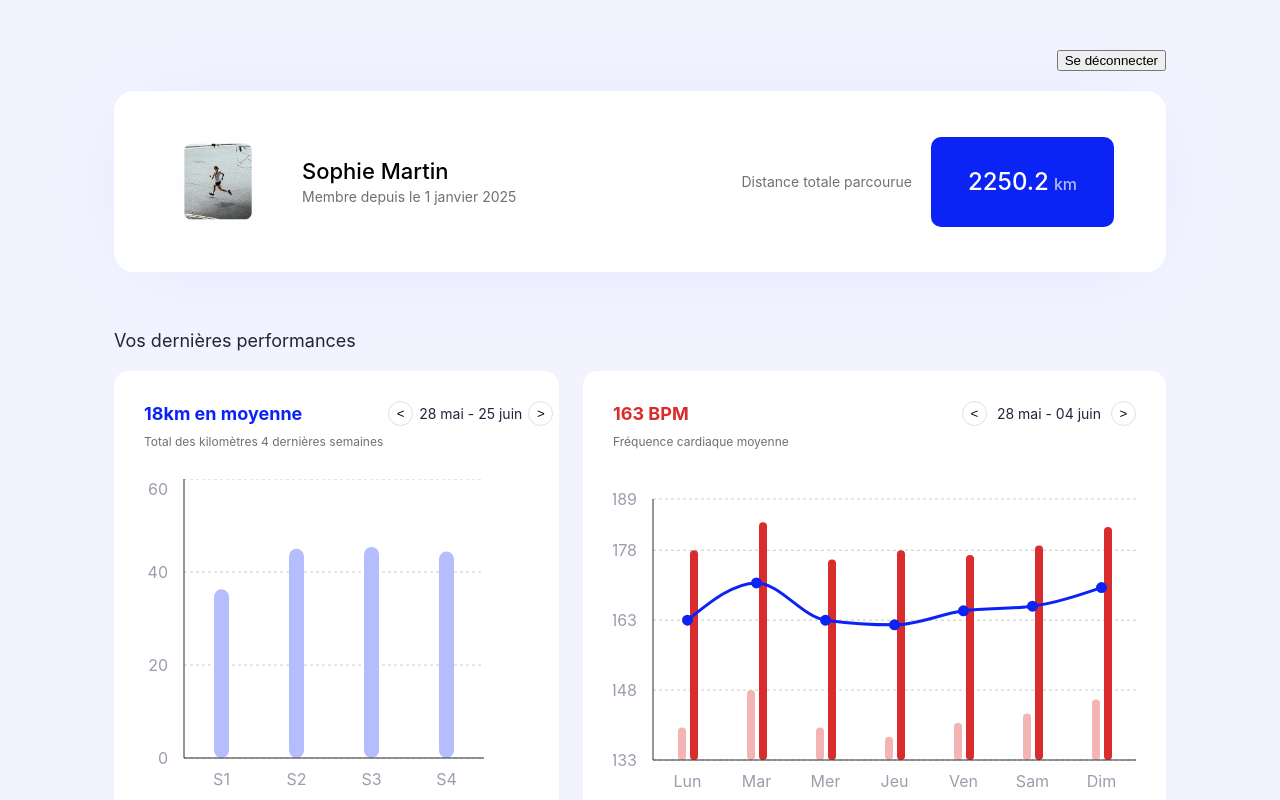
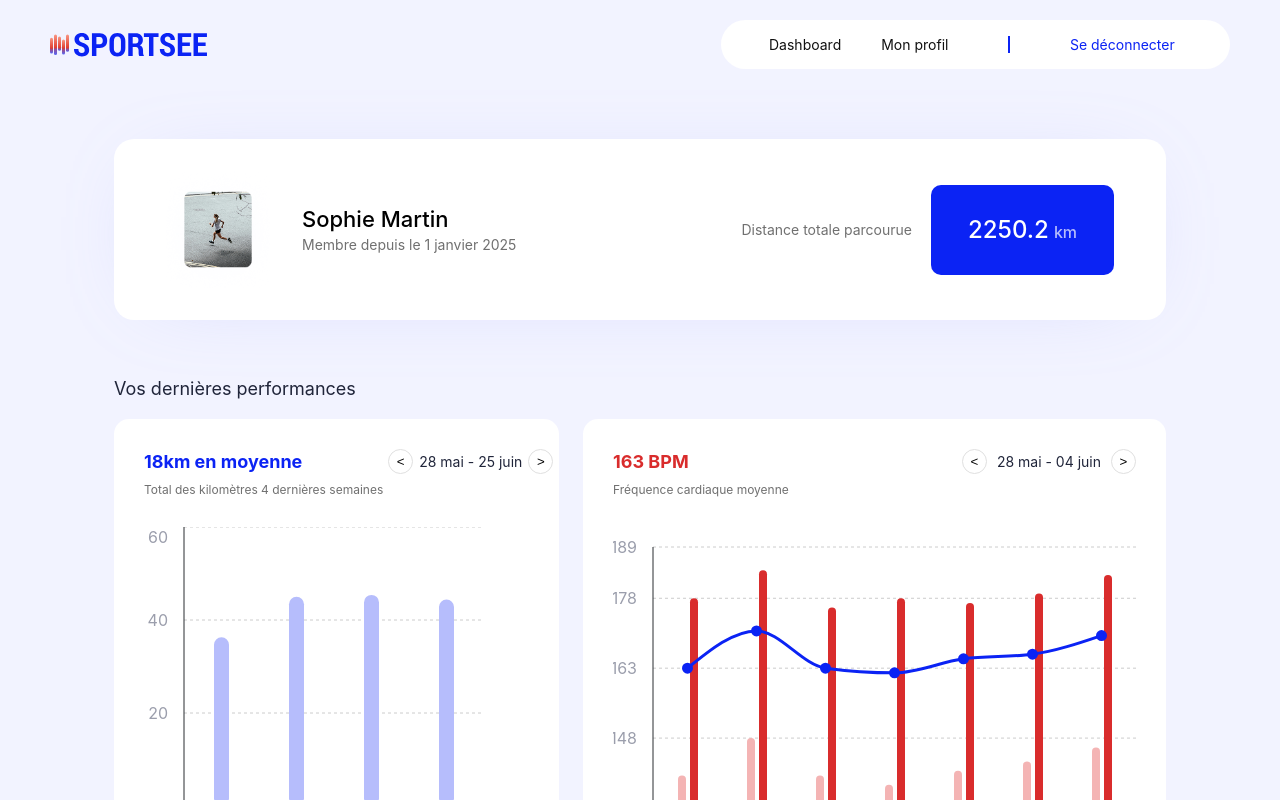
Before and after one commit to StellaElian/sportsee-front, a React (Create React App) app: page /login in a window 1280 px wide. Both pictures are taken after a click on the button "Se connecter". Shown: the top 800 px of the page. Built offline with nearby package versions, Linux system fonts and the light colour scheme.

Commit message:
Conception header

```diff
--- /dev/null
+++ b/src/components/Header.jsx
@@ -0,0 +1,38 @@
+import React from 'react';
+import Logo from '../assets/Logo.svg';
+
+export default function Header() {
+    return (
+        <header style={{
+            width: '100%',
+            backgroundColor: '#F2F3FF',
+            display: 'flex',
+            justifyContent: 'space-between',
+            alignItems: 'center',
+            padding: '20px 50px',
+            boxSizing: 'border-box',
+            borderBottom: 'none'
+        }}>
+
+            {/* LE LOGO (Partie Gauche) */}
+            <div style={{ display: 'flex', alignItems: 'center' }}>
+                <img src={Logo} alt="Logo SportSee" />
+            </div>
+
+            {/* LA NAVIGATION (Partie Droite) */}
+            <nav style={{ display: 'flex', gap: '40px', paddingLeft: '48px', alignItems: 'center', fontWeight: '400', fontSize: '14px' , color: '#111111', backgroundColor: '#FFFFFF', width: '461px', height: '49px', borderRadius: '40px'}}>
+                <span style={{ cursor: 'pointer' }}>Dashboard</span>
+                <span style={{ cursor: 'pointer' }}>Mon profil</span>
+                <div style={{
+                    width: '1.5px',
+                    height: '17px',
+                    backgroundColor: '#0B23F4',
+                    marginLeft: '20px',
+                    marginRight: '20px'
+                }}></div>
+                <span style={{ cursor: 'pointer', color: '#0B23F4', fontWeight: '400', fontSize: '14px' }}>Se déconnecter</span>
+            </nav>
+
+        </header>
+    );
+}
--- a/src/pages/Dashboard.jsx
+++ b/src/pages/Dashboard.jsx
@@ -6,6 +6,7 @@ import HeartRateChart from '../components/HeartRateChart';
 import WeeklyGoalChart from '../components/WeeklyGoalChart';
 import ActivityCards from '../components/ActivityCards';
 import UserCard from '../components/UserCard';
+import Header from '../components/Header';
 
 
 export default function Dashboard() {
@@ -15,13 +16,11 @@ export default function Dashboard() {
     const userData = USER_MOCK_DATA[0];
 
     return (
-        // 1. AJOUT DU FOND ET DU CENTRAGE
-        <div style={{ backgroundColor: '#F2F3FF', minHeight: '100vh', padding: '50px', display: 'flex', flexDirection: 'column', alignItems: 'center' }}>
+        <div style={{ minHeight: '100vh', display: 'flex', flexDirection: 'column' }}>
 
-            {/* On garde ton bouton de déconnexion bien au chaud en haut */}
-            <div style={{ width: '1052px', display: 'flex', justifyContent: 'flex-end', marginBottom: '20px' }}>
-                <button onClick={logout}>Se déconnecter</button>
-            </div>
+            {/* 1. LE HEADER TOUT EN HAUT */}
+            <Header />
+            <div style={{ backgroundColor: '#F2F3FF', flex: 1, padding: '50px', display: 'flex', flexDirection: 'column', alignItems: 'center' }}>
 
                 {/* 2. ON AFFICHE LA NOUVELLE CARTE EN HAUT */}
                 <UserCard userInfos={userData.userInfos} runningData={userData.runningData} />
@@ -52,5 +51,6 @@ export default function Dashboard() {
 
                 </div>
             </div>
+        </div>
     );
 }
```
Also changed, not shown: src/assets/Logo.svg (added). Lines whose indentation alone changed are shown as unchanged.
